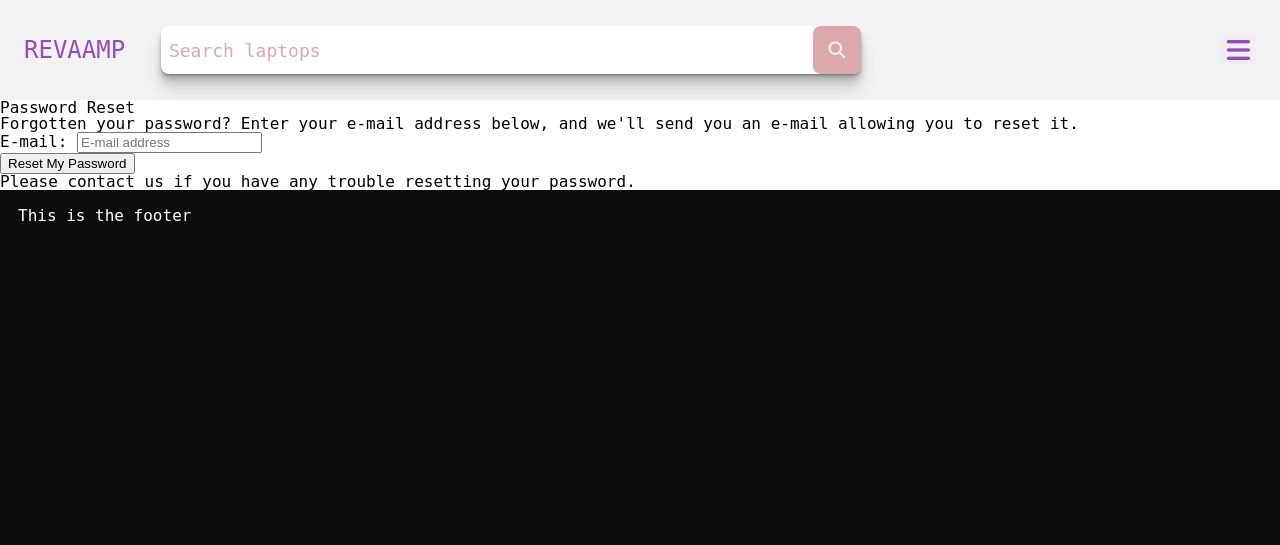
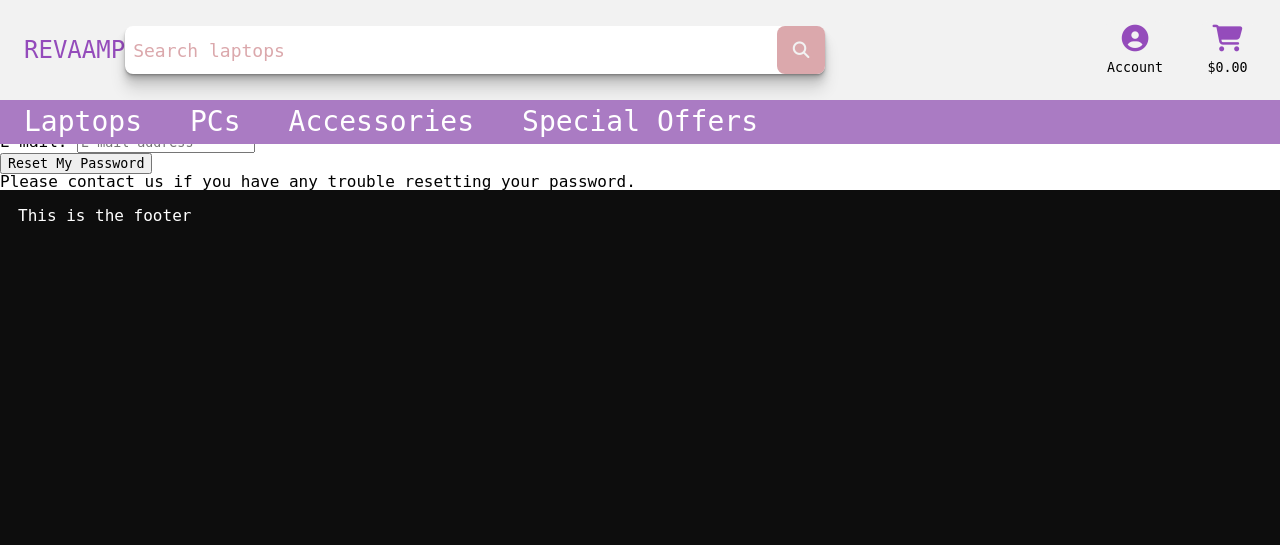
Before and after one commit to IainMcHugh/milestone-project-4, a Django app: page /accounts/password/reset/ in a window 1280 px wide. Shown: the top 545 px of the page. Run offline with Django 3.2, Linux system fonts and the light colour scheme; parts of the project's set-up code (start-up, migrations or seed data) failed here and were passed over; some libraries are stand-ins or nearby versions.

Commit message:
styling the header nav on desktop

```diff
--- a/revaamp/static/css/base.css
+++ b/revaamp/static/css/base.css
@@ -38,6 +38,14 @@ header {
 }
 
 .header-search {
+    display: none;
+}
+
+.header-nav {
+    display: none;
+}
+
+.header-icons-container {
     display: none;
 }
 
@@ -139,7 +147,6 @@ footer {
     position: relative;
     height: 48px;
     display: flex;
-    min-width: 400px;
     max-width: 700px;
 }
 
@@ -152,7 +159,6 @@ footer {
     border-radius: 8px;
     padding: 0 8px;
     font-size: 18px;
-    font-family: 'PT Mono', monospace;
     box-shadow: 0 1px 1px rgba(0,0,0,0.12),
               0 2px 2px rgba(0,0,0,0.12),
               0 4px 4px rgba(0,0,0,0.12),
@@ -191,7 +197,6 @@ footer {
     top: 48px;
     left: 0;
     right: 0;
-    min-width: 400px;
     max-width: 700px;
     padding: 8px 0;
     border-radius: 0 0 8px 8px;
@@ -242,6 +247,13 @@ footer {
     right: 24px;
 }
 
+/* Foundation layouts */
+
+.foundation-fw {
+    width: 100%;
+    height: 100%;
+}
+
 /* Dumb elements */
 
 .primary-btn {
@@ -254,7 +266,6 @@ footer {
     font-size: 18px;
     padding: 8px 16px;
     border-radius: 4px;
-    font-family: 'PT Mono', monospace;
     box-shadow: 0 1px 1px rgba(0,0,0,0.12),
               0 2px 2px rgba(0,0,0,0.12),
               0 4px 4px rgba(0,0,0,0.12),
@@ -290,6 +301,14 @@ footer {
     color: var(--OFFWHITE);
 }
 
+.fa-user-circle {
+    color: var(--PURPLE_PLUM);
+}
+
+.fa-shopping-cart {
+    color: var(--PURPLE_PLUM);
+}
+
 /* Animations */
 
 @keyframes headerDropdown {
@@ -306,18 +325,108 @@ footer {
 @media only screen and (min-width: 768px) {
     .header-search {
         display: block;
-        width: 70vw;
+        width: 60vw;
     }
 
     .home-search-container {
         display: none;
     }
 
+    .home-container {
+        height: 90vh;
+        width: auto;
+    }
 
-.home-container {
-    height: 90vh;
-    width: auto;
-}
+    .toggle-dropdown {
+        display: none;
+    }
+
+    .header-icons-container {
+        display: grid;
+        grid-template-columns: repeat(2, 1fr);
+        column-gap: 32px;
+    }
+
+    .icon-wrapper {
+        display: flex;
+        flex-direction: column;
+        justify-content: center;
+        align-items: center;
+        border: 0;
+        background-color: var(--OFFWHITE);
+        border-radius: 12px;
+        padding: 4px;
+        transition: background-color 200ms ease-in-out;
+    }
+
+    .icon-wrapper:hover {
+        background-color: var(--WHITE);
+    }
+
+    .icon-wrapper > i {
+        margin-bottom: 8px;
+    }
+
+    .header-nav {
+        display: block;
+        background-color: var(--AFRICAN_VIOLET);
+        padding: 8px 24px;
+        z-index: 9900;
+        position: fixed;
+        top: 100px;
+        left: 0;
+        right: 0;
+    }
+
+    .nav-items-primary {
+        display: flex;
+        position: relative;
+    }
+
+    .nav-items-wrapper > p {
+        font-size: 28px;
+        color: var(--WHITE);
+        margin-right: 48px;
+        cursor: pointer;
+    }
+
+    .nav-items-wrapper > .nav-items-secondary {
+        display: none;
+    }
+
+    .nav-items-wrapper:hover > .nav-items-secondary {
+        display: block;
+        position: absolute;
+    }
+
+    .nav-items-secondary {
+        background-color: var(--AFRICAN_VIOLET);
+        padding: 24px 8px 8px;
+        width: 150px;
+        border-radius: 0 0 8px 8px;
+        box-shadow: 0 1px 1px rgba(0,0,0,0.12),
+              0 2px 2px rgba(0,0,0,0.12),
+              0 4px 4px rgba(0,0,0,0.12),
+              0 8px 8px rgba(0,0,0,0.12),
+              0 16px 16px rgba(0,0,0,0.12);
+    }
+
+    .nav-items-secondary > p {
+        color: white;
+        margin-bottom: 16px;
+        font-size: 18px;
+    }
+
+    .foundation-fw {
+        width: 700px;
+        margin: 0 auto;
+    }
+
+    .hero-wrapper {
+        position: relative;
+        width: 100%;
+        height: 100%;
+    }
 }
 
 /* Large */
@@ -325,4 +434,9 @@ footer {
     .header-search {
         width: 80vw;
     }
+
+    .foundation-fw {
+        width: 1000px;
+        margin: 0 auto;
+    }
 }
--- a/revaamp/static/css/reset.css
+++ b/revaamp/static/css/reset.css
@@ -46,3 +46,7 @@ table {
 	border-collapse: collapse;
 	border-spacing: 0;
 }
+
+button, input {
+	font-family: 'PT Mono', monospace;
+}
--- a/revaamp/templates/base.html
+++ b/revaamp/templates/base.html
@@ -62,7 +62,53 @@
         </div>
 
         <button class='fake-btn toggle-dropdown'><i class="fas fa-bars fa-2x"></i></button>
+        <div class="header-icons-container">
+          <button class="icon-wrapper">
+            <i class="fas fa-user-circle fa-2x"></i>
+            <p>Account</p>
+          </button>
+          <button class="icon-wrapper">
+            <i class="fas fa-shopping-cart fa-2x"></i>
+            <p>$0.00</p>
+          </button>
+        </div>
     </header>
+    <div class="header-nav">
+      <div class="nav-items-primary">
+        <div class="nav-items-wrapper">
+          <p>Laptops</p>
+          <div class='nav-items-secondary'>
+            <p>Item 1</p>
+            <p>Item 2</p>
+            <p>Item 3</p>
+          </div>
+        </div>
+        <div class="nav-items-wrapper">
+          <p>PCs</p>
+          <div class='nav-items-secondary'>
+            <p>Item 1</p>
+            <p>Item 2</p>
+            <p>Item 3</p>
+          </div>
+        </div>
+        <div class="nav-items-wrapper">
+          <p>Accessories</p>
+          <div class='nav-items-secondary'>
+            <p>Item 1</p>
+            <p>Item 2</p>
+            <p>Item 3</p>
+          </div>
+        </div>
+        <div class="nav-items-wrapper">
+          <p>Special Offers</p>
+          <div class='nav-items-secondary'>
+            <p>Item 1</p>
+            <p>Item 2</p>
+            <p>Item 3</p>
+          </div>
+        </div>
+      </div>
+    </div>
     <div class=header-dropdown>
       <div class='dd-auth'>
         <p>Login / Signup</p>
@@ -98,7 +144,6 @@
       </div>
     </div>
     <div class="header-offset">
-
     {% if messages %}
       <div class="message-container">Free delivery on orders over $50</div>
     {% endif %}
```
Also changed, not shown: revaamp/home/templates/home/index.html (+6 -2 lines).
